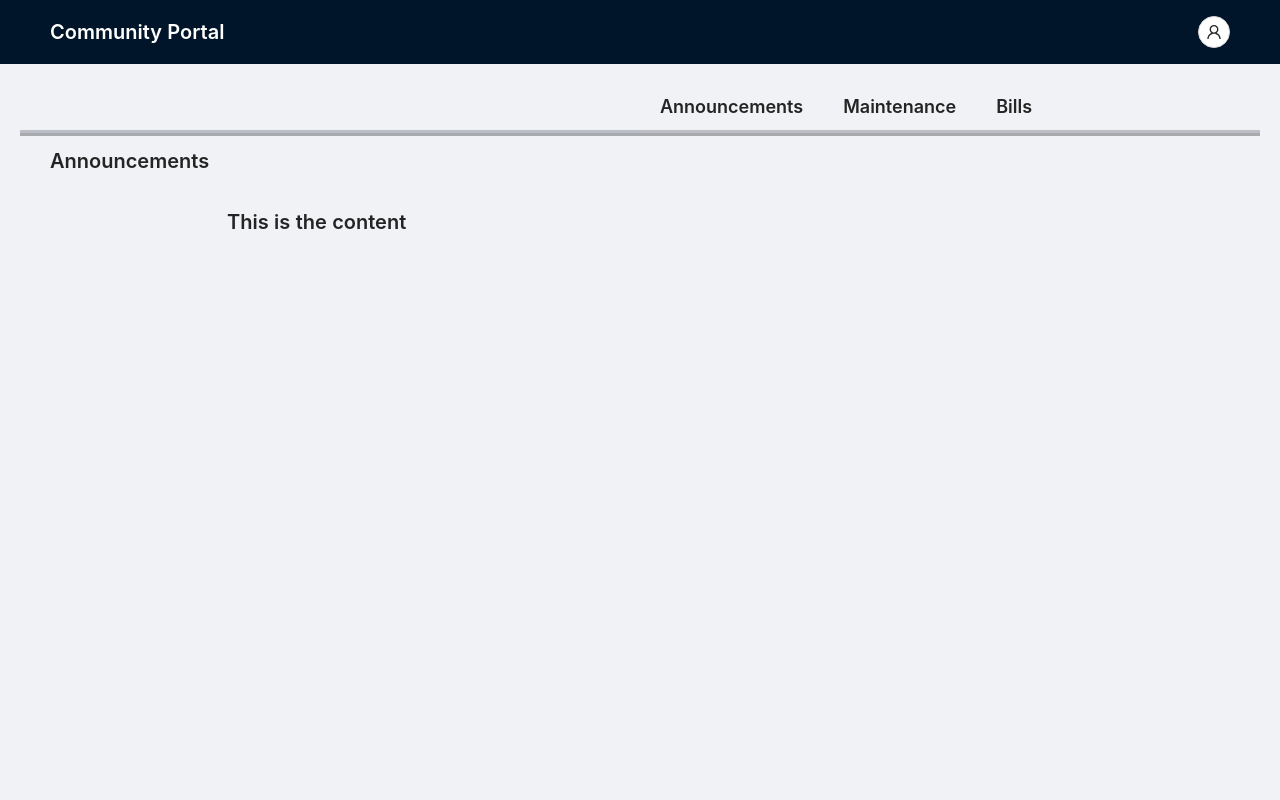
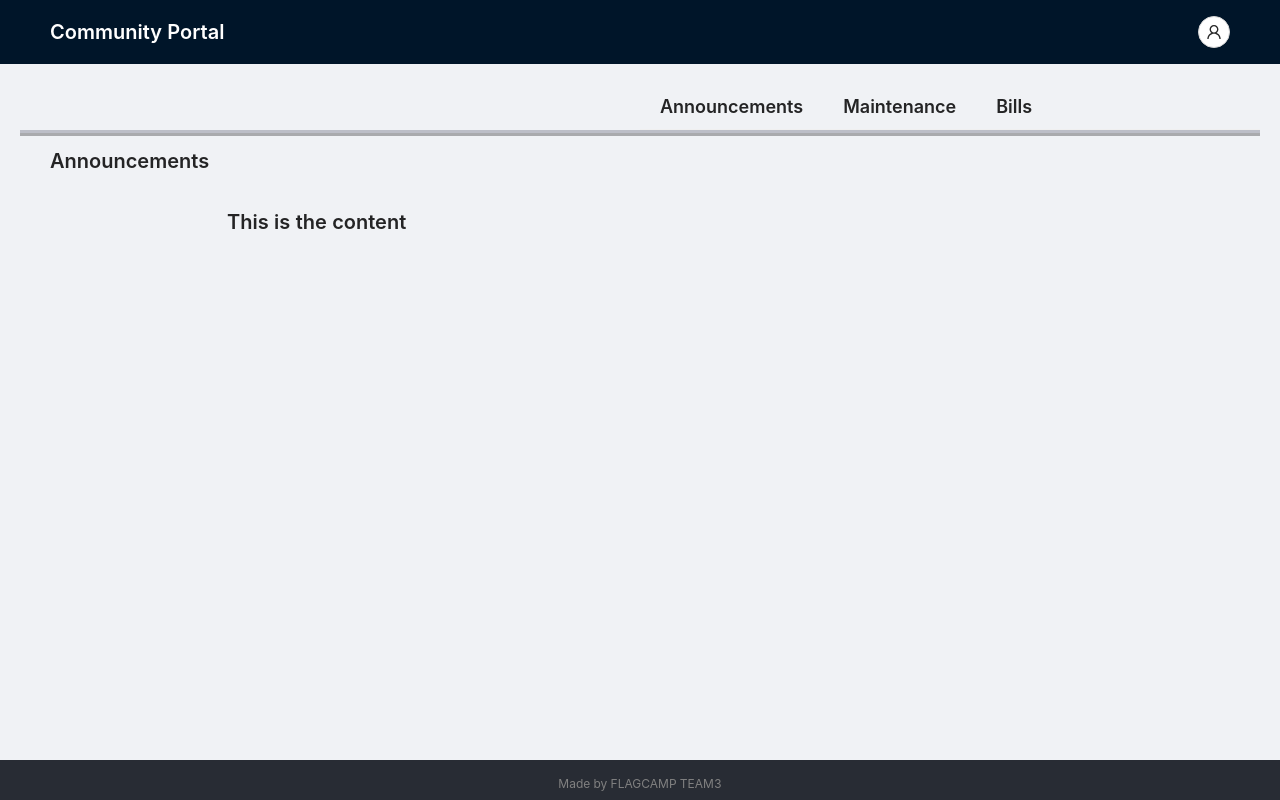
Before and after one commit to dianawu5/portalfe, a React (Create React App) app: page / in a window 1280 px wide. Built offline with nearby package versions, Linux system fonts and the light colour scheme.

Commit message:
add footer

```diff
--- a/src/App.js
+++ b/src/App.js
@@ -9,7 +9,7 @@ To see the login and logout feature,
 please uncomment the codes in renderContent
 and change the true to "authed" in Header
 */
-const { Header, Content } = Layout;
+const { Header, Content, Footer } = Layout;
 
 function App() {
 
@@ -70,6 +70,12 @@ function App() {
         style={{ height: "calc(100% - 64px)", padding: 20, overflow: "auto" }} >
         {renderContent()}
       </Content>
+      <Footer
+        style={{textAlign: "center", backgroundColor:"#282c34",
+        color:"gray", height:"5%", fontSize: 12, padding: "15px"}}
+      >
+        Made by FLAGCAMP TEAM3
+      </Footer>
 
     </Layout>
   );
```
